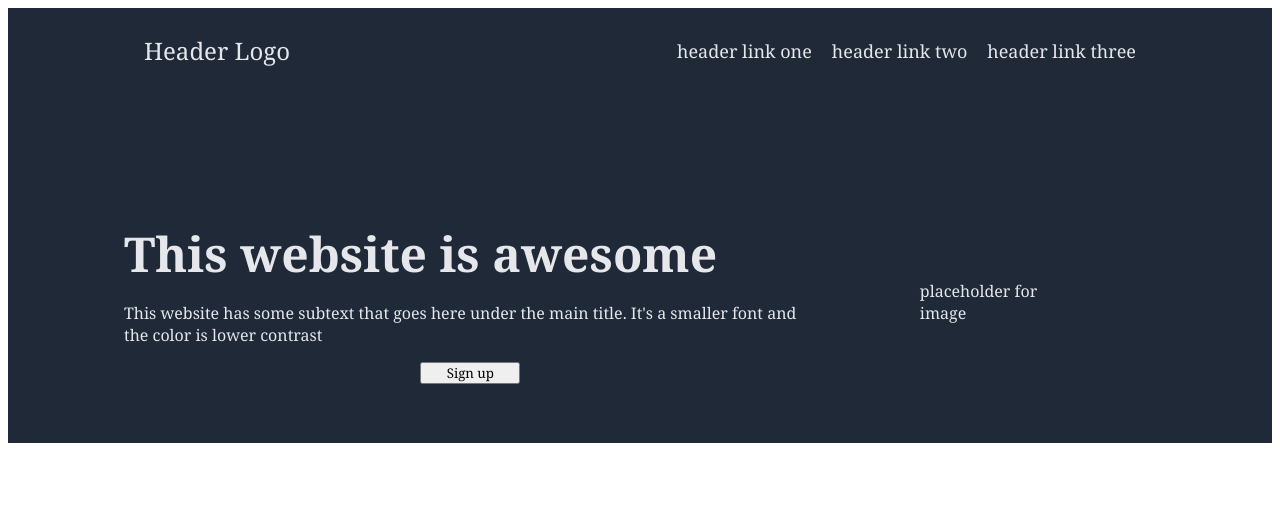
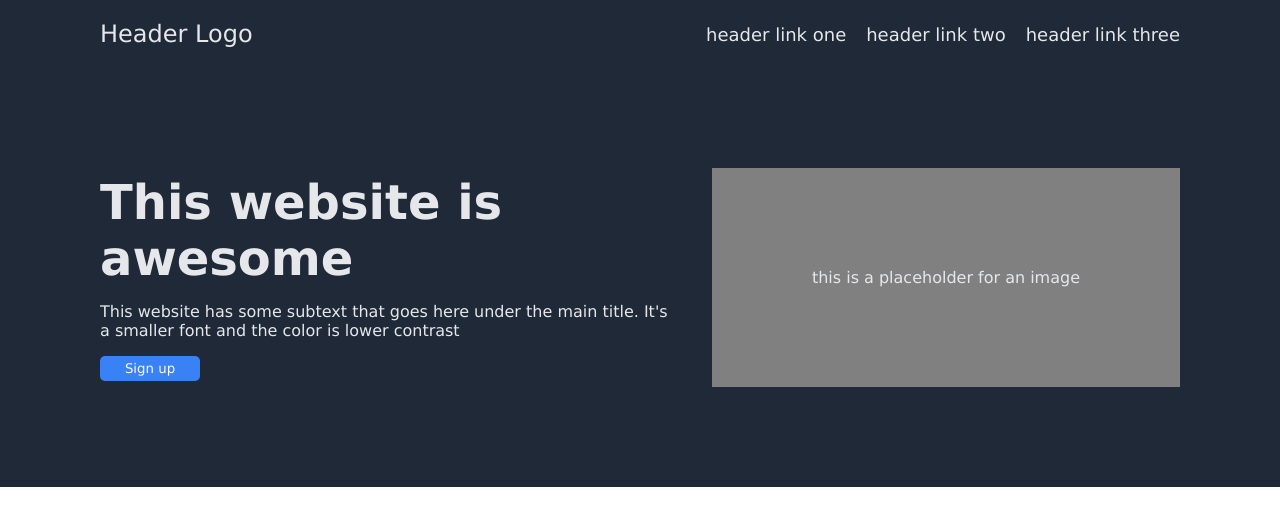
Before and after one commit to joejordan1994/landing-page, a plain HTML site: page Code/index.html in a window 1280 px wide. Drawn offline with Linux system fonts and the light colour scheme.

Commit message:
Checkpoint
Finished the top part of the landing page.

```diff
--- a/Code/index.html
+++ b/Code/index.html
@@ -28,9 +28,7 @@
                     contrast</p>
                 <button>Sign up</button>
             </div>
-            <div class="image-container">
-                <div class="image-holder">placeholder for image</div>
-            </div>
+                <div class="image">this is a placeholder for an image</div>
         </div>
     </div>
 
--- a/Code/styles.css
+++ b/Code/styles.css
@@ -1,7 +1,7 @@
 * {
-  font-family: Georgia, "Times New Roman", Times, serif;
+  font-family: 'Lucida Sans', 'Lucida Sans Regular', 'Lucida Grande', 'Lucida Sans Unicode', Geneva, Verdana, sans-serif;
   /* outline: 1px solid red; */
-  /* margin: 10px; */
+  margin: 0;
   padding: 0;
   box-sizing: border-box;
   text-decoration: none;
@@ -9,7 +9,7 @@
 
 .top {
   background-color: #1f2937;
-  padding: 1em;
+  padding-bottom: 100px;
 }
 
 .upper-middle {
@@ -18,11 +18,16 @@
   display: flex;
   justify-content: space-between;
   align-items: center;
+  gap: 32px
 }
 
 .upper-middle button {
   width: 100px;
-  align-self: center;
+  padding: 5px;
+  background-color: #3882f6;
+  border-radius: 5px;
+  border: none;
+  color: #f9faf8;
 }
 
 .awesome-text {
@@ -30,22 +35,25 @@
   font-weight: 700;
 }
 
+.upper-middle .image {
+  padding: 100px;
+  background-color: grey;
+  text-wrap: nowrap;
+}
+
 .middle-text {
   display: flex;
   flex-direction: column;
   justify-content: center;
   flex-wrap: wrap;
-}
-
-.image-container {
-  margin: 10%;
+  gap: 16px;
 }
 
 .header {
   display: flex;
   justify-content: space-between;
   align-items: center;
-  padding: 10px 20px;
+  padding: 20px 0px;
   margin-top: 0;
   margin-bottom: 100px;
   margin-left: 100px;
@@ -67,6 +75,7 @@ nav {
 nav a {
   text-decoration: none;
   color: #e5e7eb;
+  font-weight: 0;
 }
 
 footer {
```
